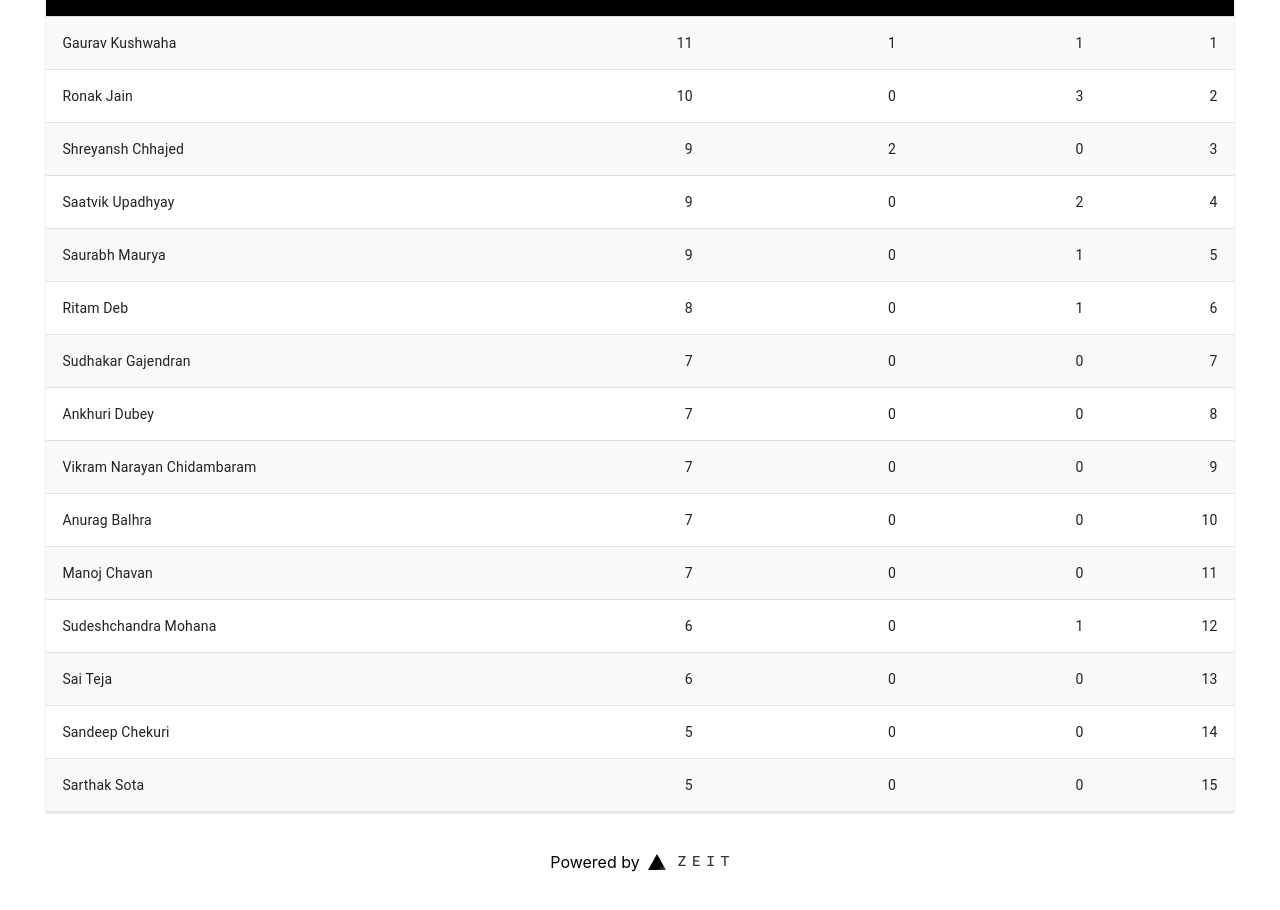
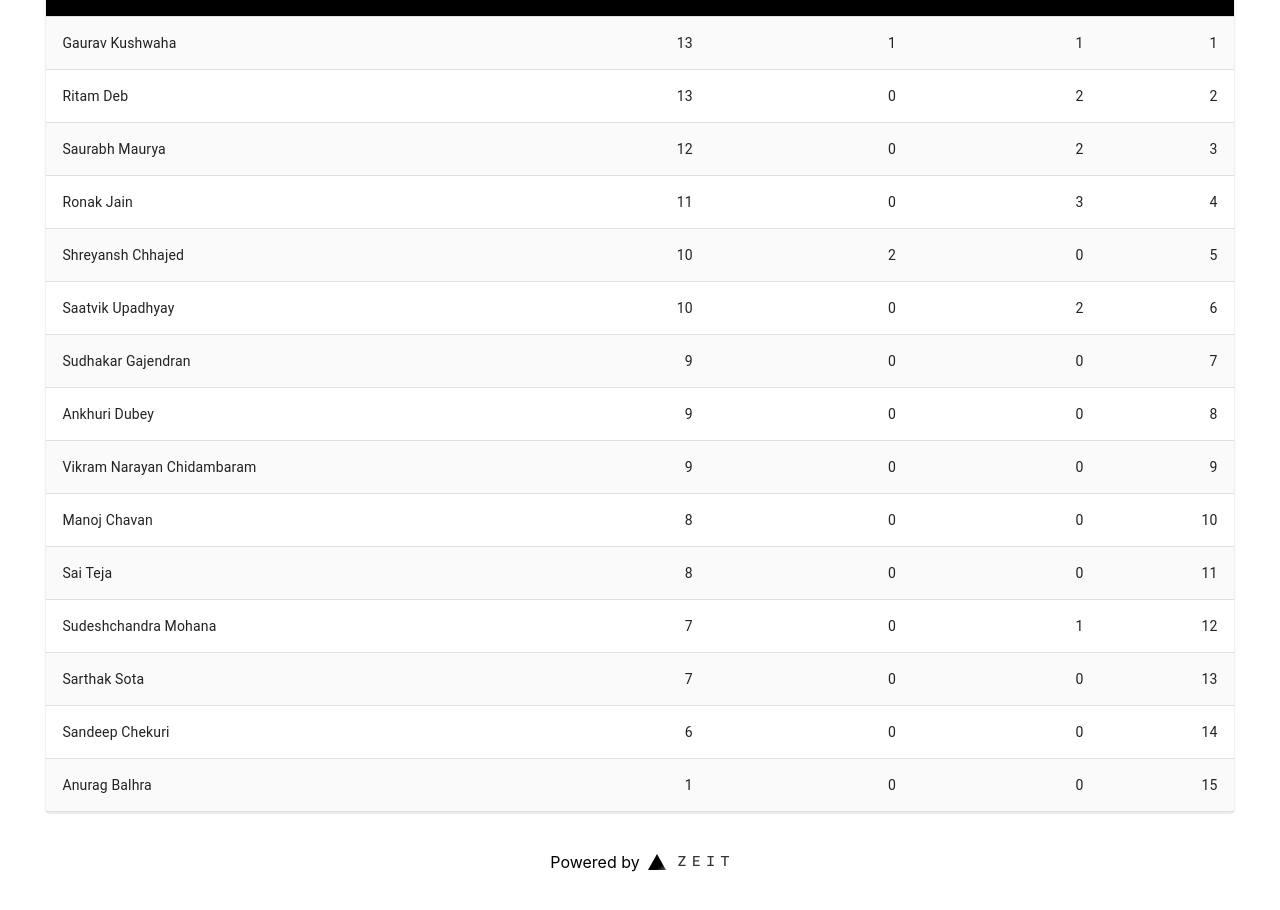
Before and after one commit to priyanshsaxena/photo-dashboard, a Next.js app: page / in a window 1280 px wide. Shown: the part 260-1170 px from the top of the page. Built offline with nearby package versions, Linux system fonts and the light colour scheme.

Commit message:
issue #9: Update rank-list Round-4 (#10)
Closes #9

```diff
--- a/components/RankList.js
+++ b/components/RankList.js
@@ -50,91 +50,92 @@ function createData(name, score, setBonus, idBonus, rank) {
 const rows = setData([
     {
         "name": "Ritam Deb",
-        "score": 8,
+        "score": 13,
         "setBonus": 0,
-        "idBonus": 1
+        "idBonus": 2
+        // +1 trick-bonus
     },
     {
         "name": "Sudeshchandra Mohana",
-        "score": 6,
+        "score": 7,
         "setBonus": 0,
         "idBonus": 1
     },
     {
         "name": "Saurabh Maurya",
-        "score": 9,
+        "score": 12,
         "setBonus": 0,
-        "idBonus": 1
+        "idBonus": 2
     },
     {
         "name": "Saatvik Upadhyay",
-        "score": 9,
+        "score": 10,
         "setBonus": 0,
         "idBonus": 2
     },
     {
         "name": "Sudhakar Gajendran",
+        "score": 9,
+        "setBonus": 0,
+        "idBonus": 0
+    },
+    {
+        "name": "Ankhuri Dubey",
+        "score": 9,
+        "setBonus": 0,
+        "idBonus": 0
+    },
+    {
+        "name": "Vikram Narayan Chidambaram",
+        "score": 9,
+        "setBonus": 0,
+        "idBonus": 0
+    },
+    {
+        "name": "Ronak Jain",
+        "score": 11,
+        "setBonus": 0,
+        "idBonus": 3
+    },
+    {
+        "name": "Sandeep Chekuri",
+        "score": 6,
+        "setBonus": 0,
+        "idBonus": 0
+    },
+    {
+        "name": "Anurag Balhra",
+        "score": 1,
+        "setBonus": 0,
+        "idBonus": 0
+    },
+    {
+        "name": "Gaurav Kushwaha",
+        "score": 13,
+        "setBonus": 1,
+        "idBonus": 1
+    },
+    {
+        "name": "Manoj Chavan",
+        "score": 8,
+        "setBonus": 0,
+        "idBonus": 0
+    },
+    {
+        "name": "Sarthak Sota",
         "score": 7,
         "setBonus": 0,
         "idBonus": 0
     },
     {
-        "name": "Ankhuri Dubey",
-        "score": 7,
-        "setBonus": 0,
-        "idBonus": 0
-    },
-    {
-        "name": "Vikram Narayan Chidambaram",
-        "score": 7,
-        "setBonus": 0,
-        "idBonus": 0
-    },
-    {
-        "name": "Ronak Jain",
+        "name": "Shreyansh Chhajed",
         "score": 10,
-        "setBonus": 0,
-        "idBonus": 3
-    },
-    {
-        "name": "Sandeep Chekuri",
-        "score": 5,
-        "setBonus": 0,
-        "idBonus": 0
-    },
-    {
-        "name": "Anurag Balhra",
-        "score": 7,
-        "setBonus": 0,
-        "idBonus": 0
-    },
-    {
-        "name": "Gaurav Kushwaha",
-        "score": 11,
-        "setBonus": 1,
-        "idBonus": 1
-    },
-    {
-        "name": "Manoj Chavan",
-        "score": 7,
-        "setBonus": 0,
-        "idBonus": 0
-    },
-    {
-        "name": "Sarthak Sota",
-        "score": 5,
-        "setBonus": 0,
-        "idBonus": 0
-    },
-    {
-        "name": "Shreyansh Chhajed",
-        "score": 9,
         "setBonus": 2,
         "idBonus": 0
     },
     {
         "name": "Sai Teja",
-        "score": 6,
+        "score": 8,
         "setBonus": 0,
         "idBonus": 0
     }
--- a/pages/index.js
+++ b/pages/index.js
@@ -18,7 +18,7 @@ export default class extends React.Component {
                 Welcome to <a href="/">Baby-Photos Ranklist</a>
               </h1>
                 <p className="description">
-                  Rank-list after <code>Round 3</code>
+                  Rank-list after <code>Round 4</code>
                 </p>
             </main>
 
```
